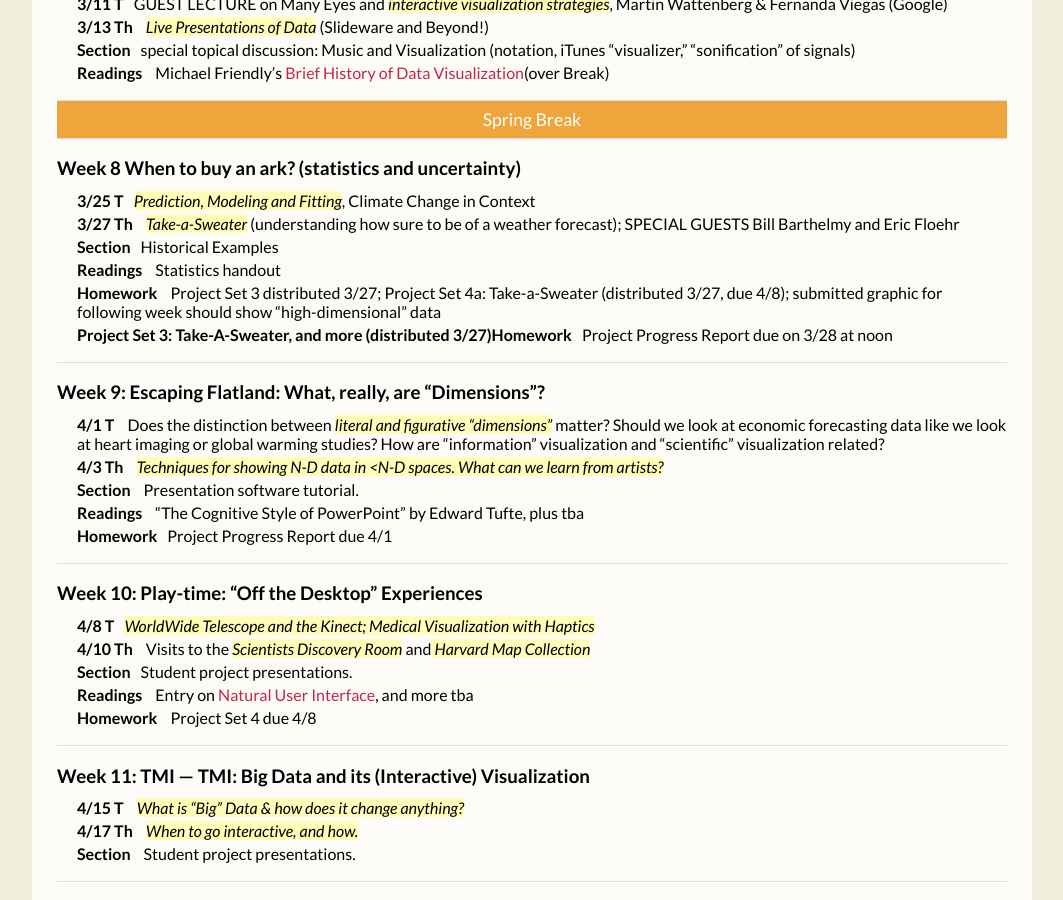
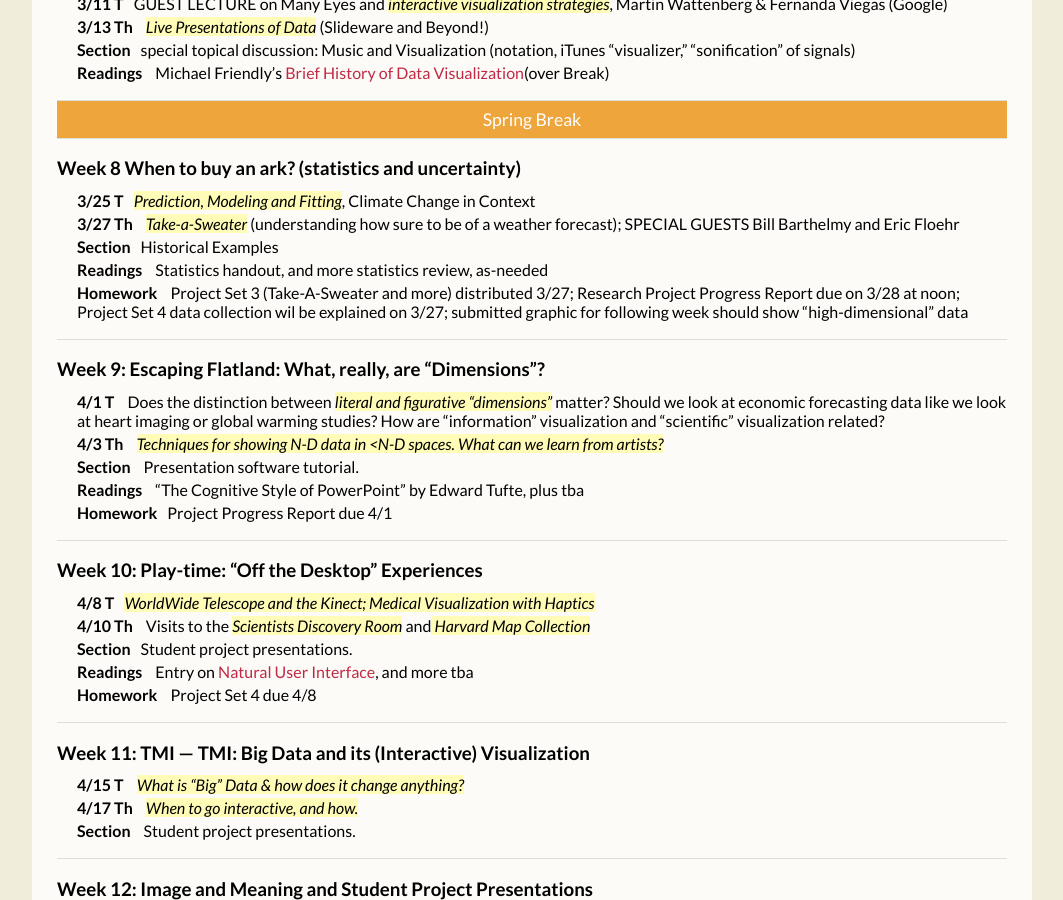
Before and after one commit to emr19/emr19.github.io, a Jekyll site: the page built from schedule/index.html, in a window 1280 px wide and 900 px high, scrolled down 1593 px. Shown: the whole window, without its empty margins (108-1171 px from the left). Built offline with Jekyll 4.4.1, drawn with Linux system fonts in a browser that asks for light colours; Markdown is read by kramdown in place of the engine named in the settings.

Commit message:
simplifying html

```diff
--- a/schedule/index.html
+++ b/schedule/index.html
@@ -214,16 +214,13 @@ beaed
     <li><span class="leader">Section</span><span class="c3 c17">Historical Examples</span></li>
 
     <li><span class="leader">Readings</span> <span class="c3">Statistics
-      handout</span></li>
+      handout, and more statistics review, as-needed</span></li>
 
-    <li><span class="leader">Homework</span> <span class="c3 c12">Project Set 3
-      distributed 3/27;  </span><span class="c3 c12">Project Set
-      4a</span><span class="c3">: Take-a-Sweater (distributed 3/27, due 4/8); submitted
-      graphic for following week should show</span> <span class=
-      "c3 c12">&ldquo;high-dimensional&rdquo; data</span></li>
+    <li><span class="leader">Homework</span> <span class="c3 c12">Project Set 3 (Take-A-Sweater and more)
+      distributed 3/27; Research Project Progress Report due on 3/28 at noon; Project Set
+      4 data collection wil be explained on 3/27; submitted
+      graphic for following week should show &ldquo;high-dimensional&rdquo; data</span></li>
 
-      <li><span class="leader"><span class="c3 c12">Project Set 3</span><span class="c3">: Take-A-Sweater, and more (distributed 3/27)</span>Homework</span>Project
-      Progress Report due on 3/28 at noon</li>
   </ul>
 </div>
 
```
